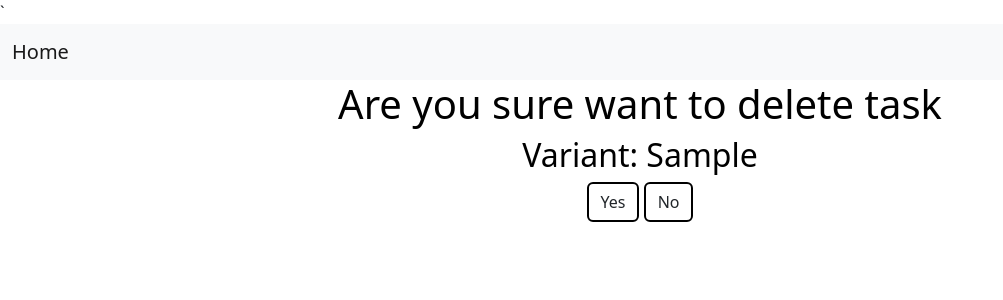
After one commit to Bandeguras/exam7, a Django app: page /choice/1/delete/ in a window 1280 px wide. The commit adds this page. Shown: the top 300 px of the page, without its empty margins (0-1003 px from the left). Run offline with Django 4.2, Linux system fonts and the light colour scheme; tables that the repository leaves empty hold one stand-in row (values such as "Sample post").

Commit message:
add delete method for choice

```diff
--- a/source/main/urls.py
+++ b/source/main/urls.py
@@ -16,7 +16,7 @@ Including another URLconf
 from django.contrib import admin
 from django.urls import path
 
-from webapp.views import PollIndex, PollView, PollCreate, PollUpdate, PollDelete, ChoiceCreate, ChoiceUpdate
+from webapp.views import PollIndex, PollView, PollCreate, PollUpdate, PollDelete, ChoiceCreate, ChoiceUpdate, ChoiceDelete
 
 urlpatterns = [
     path('admin/', admin.site.urls),
@@ -28,5 +28,6 @@ urlpatterns = [
 
     path('poll/<int:pk>/create/choice/', ChoiceCreate.as_view(), name='choice_create'),
     path('choice/<int:pk>/update/', ChoiceUpdate.as_view(), name='choice_update'),
+    path('choice/<int:pk>/delete/', ChoiceDelete.as_view(), name='choice_delete'),
 
 ]
--- /dev/null
+++ b/source/webapp/templates/choice/choice_delete.html
@@ -0,0 +1,13 @@
+{% extends "base.html" %}
+{% block title %}Delete Choice{% endblock %}
+
+
+{% block content %}
+    <form method="POST" action="" class="text-center" style="color: black">
+        <h1>Are you sure want to delete task </h1>
+        <h2>Variant: {{ choices.variant }}</h2>
+        {% csrf_token %}
+        <input class="btn" style="border:solid 2px black" type="submit" value="Yes" >
+        <a style="border:solid 2px black" href="{% url "poll" choices.poll.pk %}" class="btn rounded text-decoration-none link-dark">No</a>
+    </form>
+{% endblock %}
--- a/source/webapp/templates/poll/poll_view.html
+++ b/source/webapp/templates/poll/poll_view.html
@@ -23,7 +23,7 @@
                     <h2>{{ choice.variant }}</h2>
                        <div class="ms-auto">
                              <a href="{% url 'choice_update' choice.pk %}"class= "btn btn-primary "><i class="bi bi-pencil mx-2" style="font-size:25px"></i></a>
-                             <a href="#"class= "btn btn-primary "><i class="bi bi-trash mx-2" style="font-size:25px"></i></a>
+                             <a href="{% url 'choice_delete' choice.pk %}"class= "btn btn-primary "><i class="bi bi-trash mx-2" style="font-size:25px"></i></a>
                        </div>
                   </div>
                 </div>
--- a/source/webapp/views/choice_views.py
+++ b/source/webapp/views/choice_views.py
@@ -2,7 +2,7 @@ from django.shortcuts import get_object_or_404
 from django.urls import reverse
 from webapp.form import ChoiceForm
 from webapp.models import Choice, Poll
-from django.views.generic import CreateView, UpdateView
+from django.views.generic import CreateView, UpdateView, DeleteView
 # Create your views here.
 
 
@@ -28,3 +28,12 @@ class ChoiceUpdate(UpdateView):
 
     def get_success_url(self):
         return reverse('poll', kwargs={'pk': self.object.poll.pk})
+
+
+class ChoiceDelete(DeleteView):
+    model = Choice
+    template_name = 'choice/choice_delete.html'
+    context_object_name = 'choices'
+
+    def get_success_url(self):
+        return reverse('poll', kwargs={'pk': self.object.poll.pk})
```
